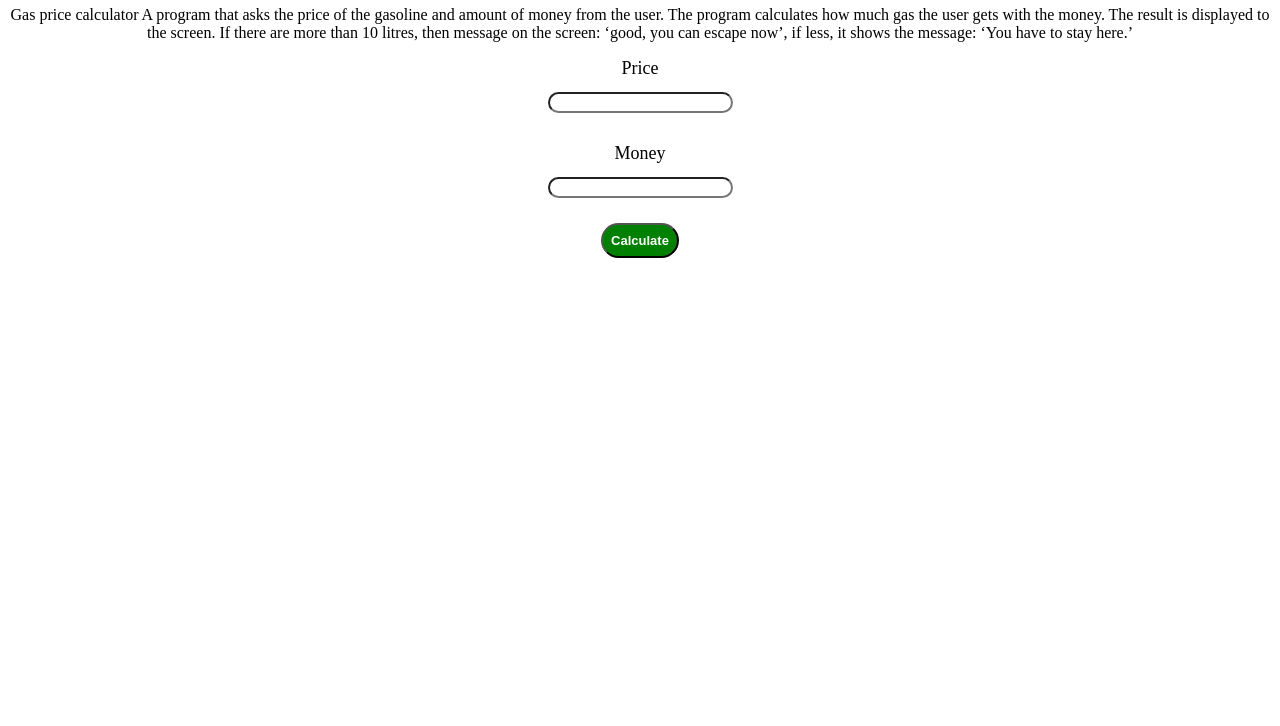
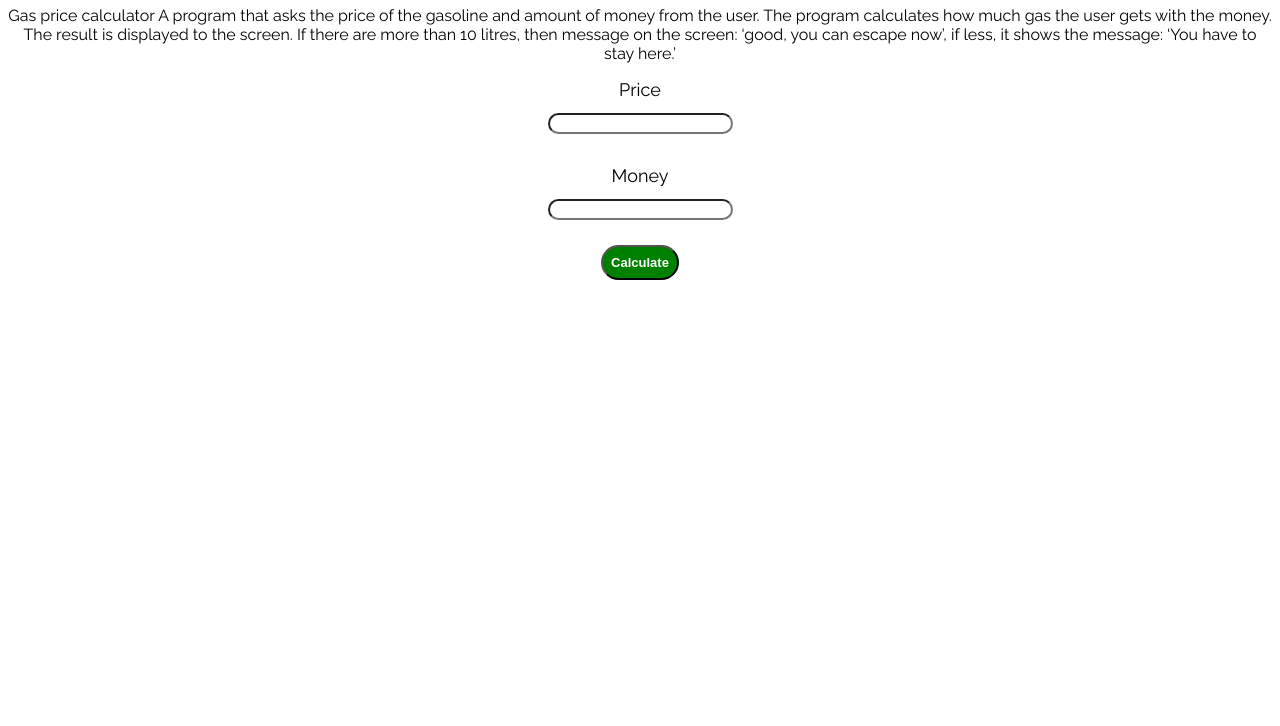
Before and after one commit to aces563/BC_JS, a plain HTML site: page gasoline_price_calculator/index.html in a window 1280 px wide. Shown: the part 74-800 px from the top of the page. Drawn offline with Linux system fonts and the light colour scheme.

Commit message:
added font to gasoline price calculator

```diff
--- a/gasoline_price_calculator/index.html
+++ b/gasoline_price_calculator/index.html
@@ -6,6 +6,9 @@
     <meta name="viewport" content="width=device-width, initial-scale=1.0">
     <link rel="stylesheet" href="style.css">
     <title>Gasoline Price Calculator</title>
+    <link rel="preconnect" href="https://fonts.googleapis.com">
+    <link rel="preconnect" href="https://fonts.gstatic.com" crossorigin>
+    <link href="https://fonts.googleapis.com/css2?family=Raleway&display=swap" rel="stylesheet">
 </head>
 <body>
     <h1>Gasoline Price Calculator</h1>
--- a/gasoline_price_calculator/style.css
+++ b/gasoline_price_calculator/style.css
@@ -1,6 +1,10 @@
 *{
     text-align: center;
 
+}
+
+body{
+    font-family: 'Raleway', sans-serif;
 }
 
 label{
```
